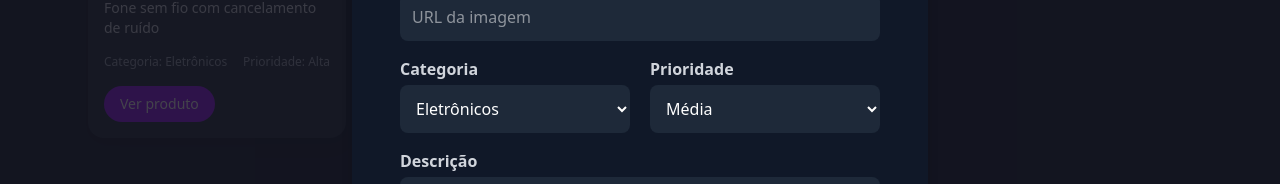
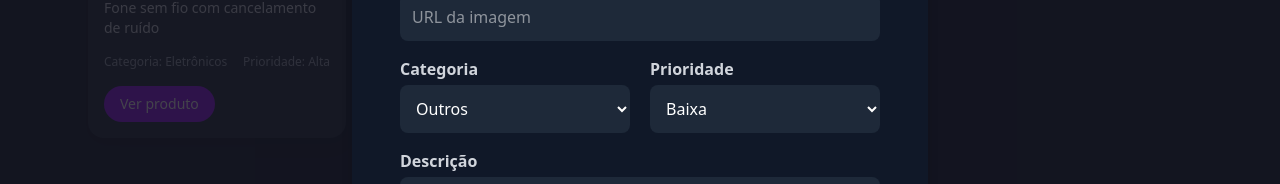
Before and after one commit to malopez23/wishlist, a React (Vite) app: page / in a window 1280 px wide. Both pictures are taken after a click on the button "Adicionar Produto". Shown: the part 370-554 px from the top of the page. Built offline with nearby package versions, Linux system fonts and the light colour scheme.

Commit message:
fix: reset form to default values after adding a new product

```diff
--- a/src/components/ProductForm.tsx
+++ b/src/components/ProductForm.tsx
@@ -14,8 +14,8 @@ const ProductForm: React.FC<Props> = ({ onAdd }) => {
         description: "",
         imageUrl: "",
         link: "",
-        category: "Eletrônicos",
-        priority: "Média",
+        category: "Outros",
+        priority: "Baixa",
     });
 
     const handleChange = (e: React.ChangeEvent<HTMLInputElement | HTMLSelectElement | HTMLTextAreaElement>) => {
```
